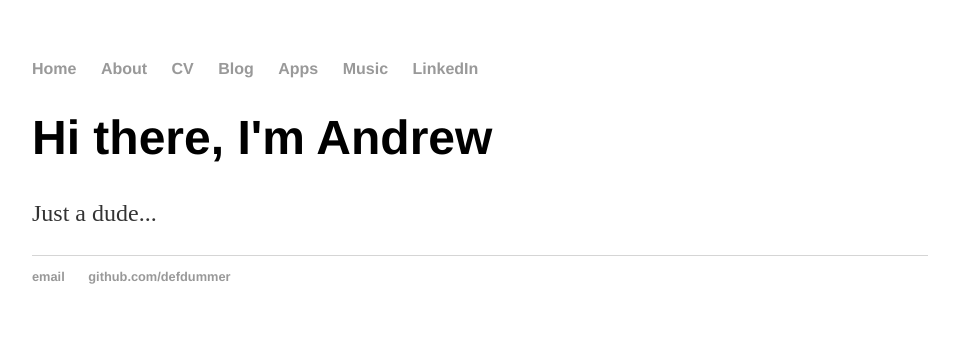
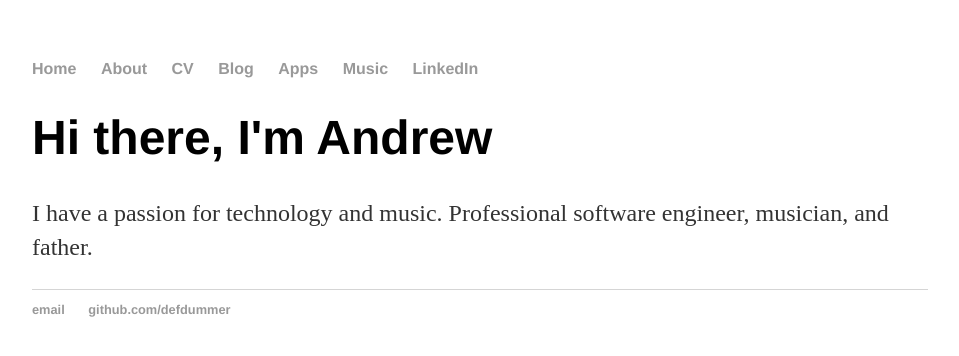
Before and after one commit to defdummer/defdummerold, a Jekyll site: the page built from about/index.html, in a window 1280 px wide. Shown: the top 356 px of the page, without its empty margins (160-1119 px from the left). Built offline with Jekyll 4.4.1, drawn with Linux system fonts in a browser that asks for light colours.

Commit message:
Update index.html

```diff
--- a/about/index.html
+++ b/about/index.html
@@ -4,5 +4,5 @@ title: About
 ---
 <div class="blurb">
 	<h1>Hi there, I'm Andrew</h1>
-	<p>Just a dude...</a></p>
+	<p>I have a passion for technology and music. Professional software engineer, musician, and father.</a></p>
 </div><!-- /.blurb -->
```
